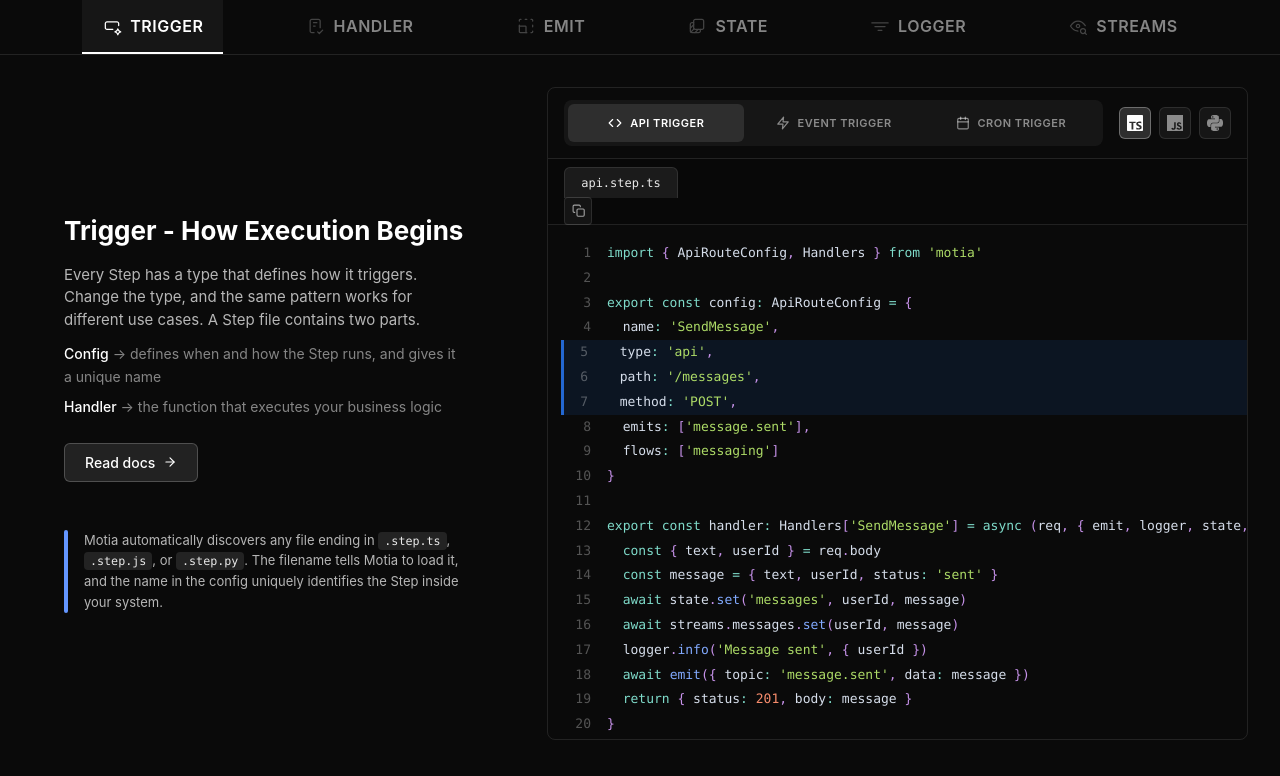
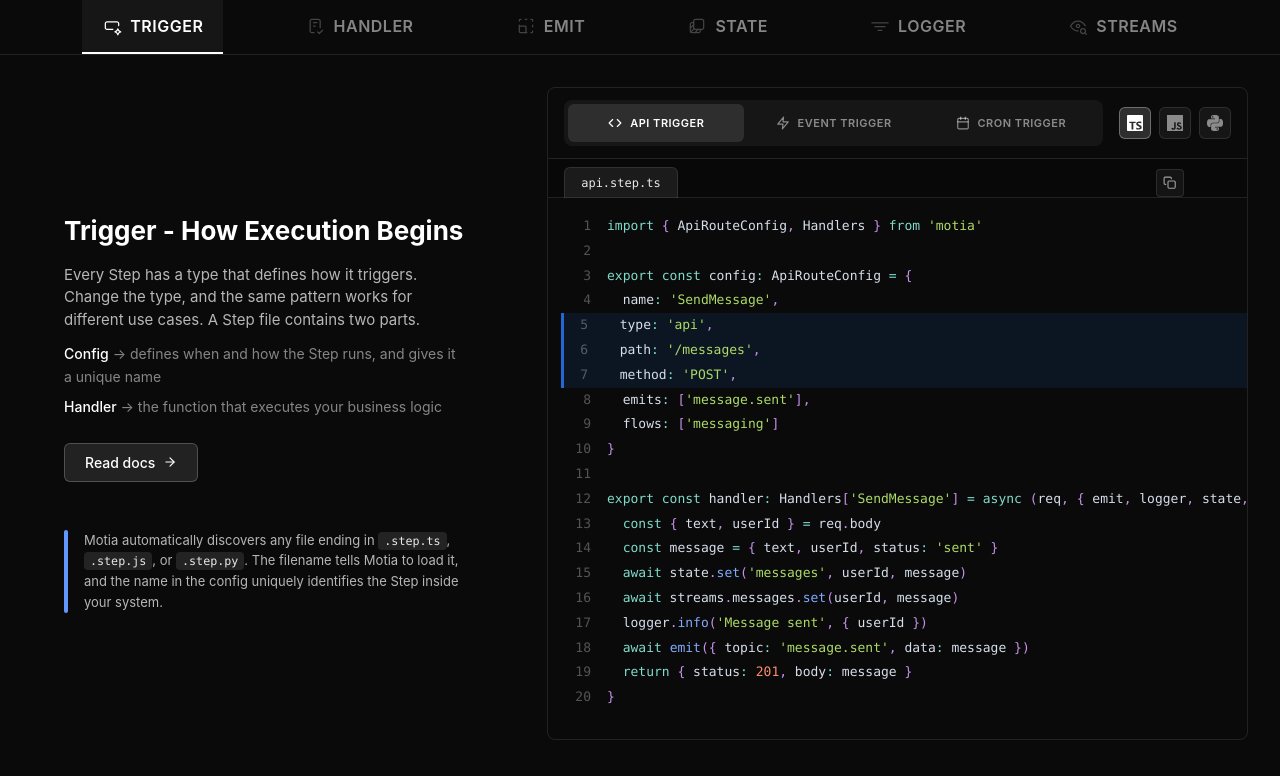
Before and after one commit to Yashank18/motia-widget, a React (Vite) app: page / in a window 1280 px wide. Shown: the top 776 px of the page. Built offline with nearby package versions, Linux system fonts and the light colour scheme.

Commit message:
fix: gap values

```diff
--- a/src/components/CodeDisplay.css
+++ b/src/components/CodeDisplay.css
@@ -41,7 +41,7 @@
 .step-code-inner-header {
     display: flex;
     align-items: flex-end;
-    gap: 80%;
+    gap: 70%;
     padding: 0;
     padding-left: 16px;
     padding-top: 8px;
```
